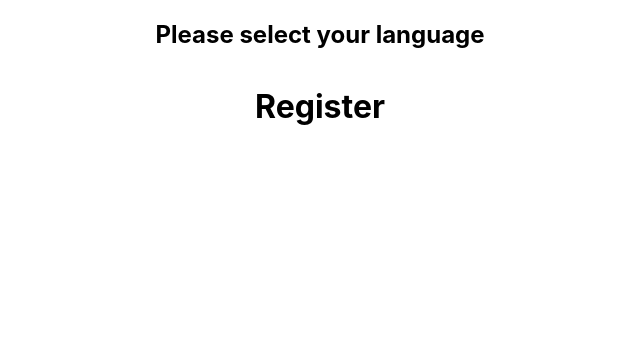
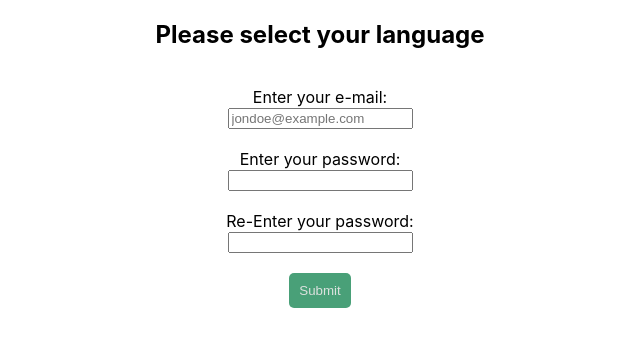
Before and after one commit to VishalLudhrani/krishi-mart-web, a React (Create React App) app: page /register in a window 1280 px wide. Shown: the top 346 px of the page, without its empty margins (320-960 px from the left). Built offline with nearby package versions, Linux system fonts and the light colour scheme; no server answers.

Commit message:
added registration functionality

```diff
--- a/public/main.css
+++ b/public/main.css
@@ -61,3 +61,11 @@ input[type="submit"] {
 .input {
   padding: 4px 8px;
 }
+
+.status-success {
+  color: green;
+}
+
+.status-fail {
+  color: red;
+}
--- a/src/App.js
+++ b/src/App.js
@@ -4,6 +4,7 @@ import './App.css';
 import Login from './pages/Login';
 import Home from './pages/Home';
 import Register from './pages/Register';
+import EditUser from './pages/EditUser';
 
 class App extends React.Component {
   render() {
@@ -12,6 +13,7 @@ class App extends React.Component {
         <Route path="/" exact component={Home} />
         <Route path="/register" exact component={Register} />
         <Route path="/login" exact component={Login} />
+        <Route path="/update-profile" exact component={EditUser} />
       </BrowserRouter>
     );
   }
--- /dev/null
+++ b/src/pages/EditUser.js
@@ -0,0 +1,17 @@
+import React from 'react';
+
+class EditUser extends React.Component {
+  componentDidMount() {
+    document.title = "Update Profile | Krishi Mart";
+  }
+
+  render() {
+    return(
+      <div className="content">
+        <h1>Edit Profile</h1>
+      </div>
+    );
+  }
+}
+
+export default EditUser;
--- a/src/pages/Login.js
+++ b/src/pages/Login.js
@@ -1,14 +1,24 @@
 import React from 'react';
 import firebase from 'firebase';
+import { Link } from 'react-router-dom';
 
 class Login extends React.Component {
   state = {
     userEmail: '',
-    userPassword: ''
+    userPassword: '',
+    btnStyle: '',
+    loggedInUser: ''
   }
 
   componentDidMount() {
     document.title = "Login | Krishi Mart";
+    firebase.auth().onAuthStateChanged((user) => {
+      if(user) {
+        this.setState({loggedInUser: user.email, btnStyle: "btn display-block"});
+      } else {
+        this.setState({btnStyle: "btn display-none"})
+      }
+    });
   }
 
   render() {
@@ -29,6 +39,7 @@ class Login extends React.Component {
           <br />
           <input type="Submit" className="btn" onClick={this.userLogin} />
         </form>
+        <button className={this.state.btnStyle}><Link className="btn" to={'/home'}>Go Back</Link></button>
       </div>
     );
   }
--- a/src/pages/Register.js
+++ b/src/pages/Register.js
@@ -1,16 +1,93 @@
 import React from 'react';
+import firebase from 'firebase';
+import { Link } from 'react-router-dom';
 
 class Register extends React.Component {
+  state = {
+    email: '',
+    pwd: '',
+    pwdVerify: '',
+    editUserStyle: '',
+    regStatus: '',
+    regStatusStyle: ''
+  }
+
   componentDidMount() {
     document.title = "Register | Krishi Mart";
+
+    firebase.auth().onAuthStateChanged((user) => {
+      if(user) {
+        this.setState({editUserStyle: "btn display-block"});
+        console.log(user.email);
+      } else {
+        this.setState({editUserStyle: "btn display-none"});
+      }
+    });
   }
 
   render() {
     return(
       <div className="content">
-        <h1>Register</h1>
+      <h3 className={this.state.regStatusStyle}>{this.regStatus}</h3>
+        <form onSubmit={this.handleSubmit}>
+          <label>Enter your e-mail: <br />
+            <input type="email" placeholder="jondoe@example.com" onChange={this.onEmailChange} />
+          </label>
+          <br />
+          <br />
+          <label>Enter your password:<br />
+            <input type="password" onChange={this.onPwdChange} />
+          </label>
+          <br />
+          <br />
+          <label>Re-Enter your password:<br />
+            <input type="password" onChange={this.onPwdVerify} />
+          </label>
+          <br />
+          <br />
+          <input type="submit" className="btn" />
+          <br />
+          <br />
+        </form>
+        <button className={this.state.editUserStyle}><Link className="btn" to={'/update-profile'}>{"Next >"}</Link></button>
       </div>
     );
+  }
+
+  onPwdChange = (event) => {
+    this.setState({pwd: event.target.value});
+  }
+
+  onEmailChange = (event) => {
+    this.setState({email: event.target.value});
+  }
+
+  onPwdVerify = (event) => {
+    this.setState({pwdVerify: event.target.value});
+  }
+
+  handleSubmit = (event) => {
+    if(this.state.pwd === this.state.pwdVerify) {
+      this.registerUser();
+    } else {
+      this.setState({regStatus: 'Dear user, please verify your password.. \nYour passwords didn\'t match.'})
+    }
+    event.preventDefault();
+  }
+
+  registerUser = () => {
+    firebase.auth().createUserWithEmailAndPassword(this.state.email, this.state.pwd)
+      .then((user) => {
+        // Signed in
+        // set success message
+        this.setState({regStatus: 'User Registered Successfully', regStatusStyle: 'status-success'});
+      })
+      .catch((error) => {
+        var errorCode = error.code;
+        var errorMessage = error.message;
+        // ..
+        this.setState({regStatus: `Error: ${errorCode}\n${errorMessage}`, regStatusStyle: 'status-fail'});
+      });
   }
 }
 
```
